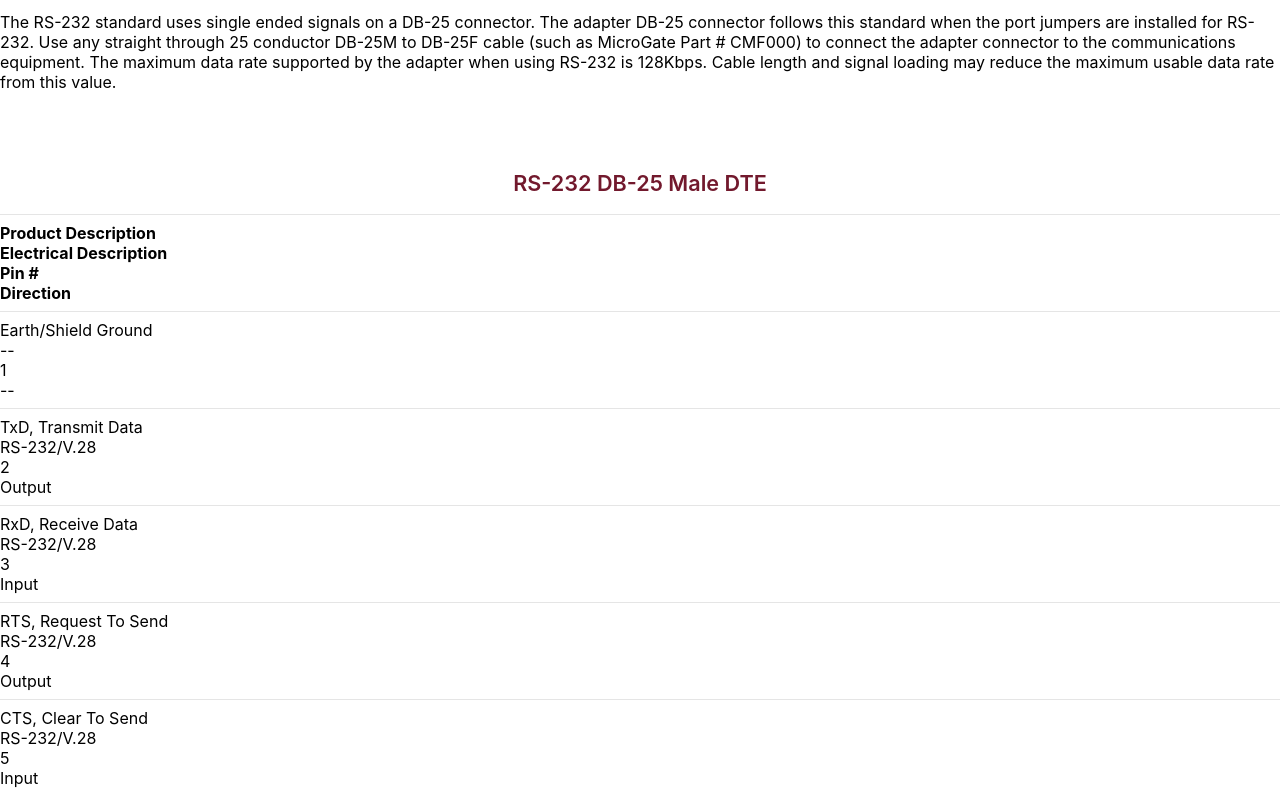
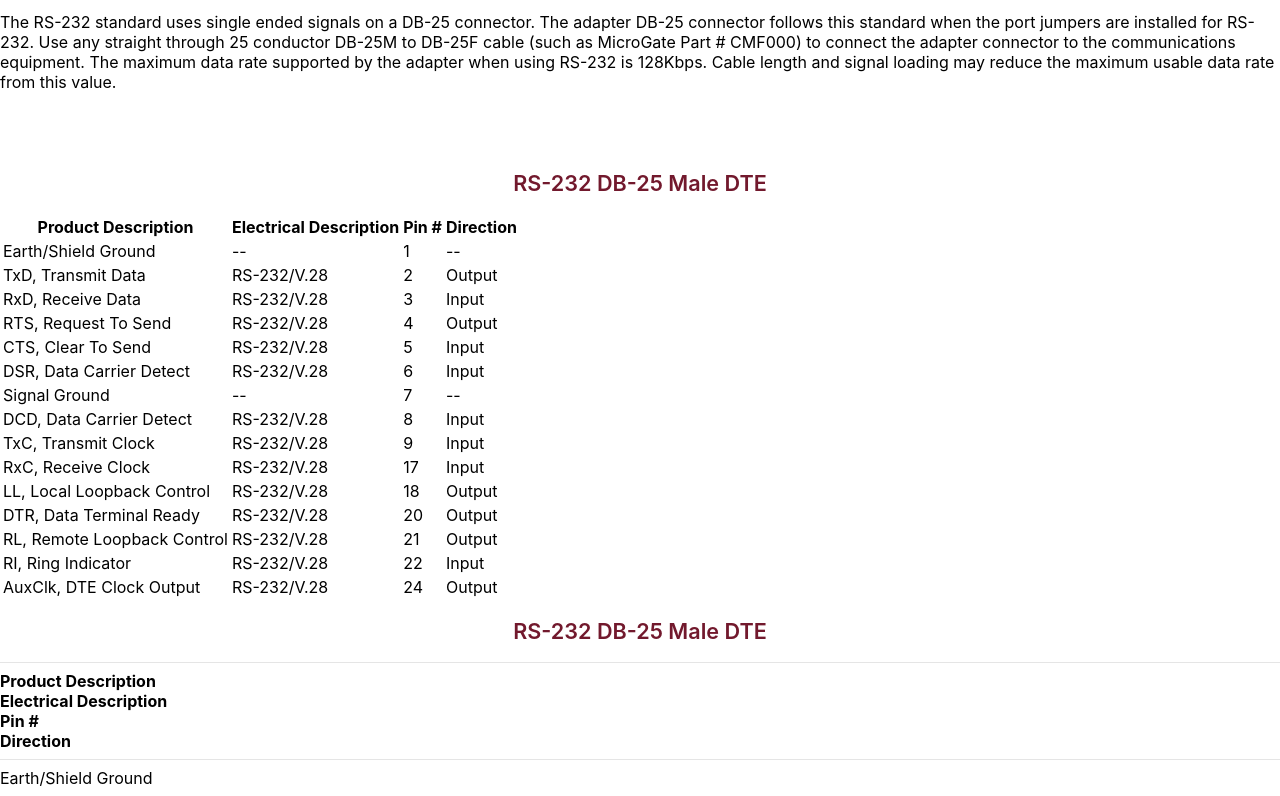
Before and after one commit to wjntx/mgweb, a React (Create React App) app in the folder src/: page /#/Serialpinouts in a window 1280 px wide. Shown: the part 542-1338 px from the top of the page. Built offline with nearby package versions, Linux system fonts and the light colour scheme; the HTML template or start-up script is replaced by a standard one.

Commit message:
Updated Table

```diff
--- a/src/components/Rs232table.js
+++ b/src/components/Rs232table.js
@@ -1,5 +1,6 @@
 import React from 'react';
 import { Container, Row, Col } from 'react-bootstrap';
+import Table from 'react-bootstrap/Table';
 import styled from 'styled-components';
 
 const Styles = styled.div`
@@ -52,11 +53,118 @@ p {
         color: #0000EE;
     }
 }
+
+.bgcolor {
+    background-color: grey;
+}
 `;
 
 export const Rs232table = () => (
     <React.Fragment>
         <Styles>
+        <h2>RS-232 DB-25 Male DTE</h2>
+            <Table striped bordered hover size="sm">
+                <thead>
+                    <tr>
+                        <th>Product Description</th>
+                        <th>Electrical Description</th>
+                        <th>Pin #</th>
+                        <th>Direction</th>
+                    </tr>
+                </thead>
+                <tbody>
+                    <tr>
+                        <td>Earth/Shield Ground</td>
+                        <td>--</td>
+                        <td>1</td>
+                        <td>--</td>
+                    </tr>
+                    <tr>
+                        <td>TxD, Transmit Data</td>
+                        <td>RS-232/V.28</td>
+                        <td>2</td>
+                        <td>Output</td>
+                    </tr>
+                    <tr>
+                        <td>RxD, Receive Data</td>
+                        <td>RS-232/V.28</td>
+                        <td>3</td>
+                        <td>Input</td>
+                    </tr>
+                    <tr>
+                        <td>RTS, Request To Send</td>
+                        <td>RS-232/V.28</td>
+                        <td>4</td>
+                        <td>Output</td>
+                    </tr>
+                    <tr>
+                        <td>CTS, Clear To Send</td>
+                        <td>RS-232/V.28</td>
+                        <td>5</td>
+                        <td>Input</td>
+                    </tr>
+                    <tr>
+                        <td>DSR, Data Carrier Detect</td>
+                        <td>RS-232/V.28</td>
+                        <td>6</td>
+                        <td>Input</td>
+                    </tr>
+                    <tr>
+                        <td>Signal Ground</td>
+                        <td>--</td>
+                        <td>7</td>
+                        <td>--</td>
+                    </tr>
+                    <tr>
+                        <td>DCD, Data Carrier Detect</td>
+                        <td>RS-232/V.28</td>
+                        <td>8</td>
+                        <td>Input</td>
+                    </tr>
+                    <tr>
+                        <td>TxC, Transmit Clock</td>
+                        <td>RS-232/V.28</td>
+                        <td>9</td>
+                        <td>Input</td>
+                    </tr>
+                    <tr>
+                        <td>RxC, Receive Clock</td>
+                        <td>RS-232/V.28</td>
+                        <td>17</td>
+                        <td>Input</td>
+                    </tr>
+                    <tr>
+                        <td>LL, Local Loopback Control</td>
+                        <td>RS-232/V.28</td>
+                        <td>18</td>
+                        <td>Output</td>
+                    </tr>
+                    <tr>
+                        <td>DTR, Data Terminal Ready</td>
+                        <td>RS-232/V.28</td>
+                        <td>20</td>
+                        <td>Output</td>
+                    </tr>
+                    <tr>
+                        <td>RL, Remote Loopback Control</td>
+                        <td>RS-232/V.28</td>
+                        <td>21</td>
+                        <td>Output</td>
+                    </tr>
+                    <tr>
+                        <td>RI, Ring Indicator</td>
+                        <td>RS-232/V.28</td>
+                        <td>22</td>
+                        <td>Input</td>
+                    </tr>
+                    <tr>
+                        <td>AuxClk, DTE Clock Output</td>
+                        <td>RS-232/V.28</td>
+                        <td>24</td>
+                        <td>Output</td>
+                    </tr>
+                </tbody>
+            </Table>
         <Container>
             <h2>RS-232 DB-25 Male DTE</h2>
             <hr />
```
